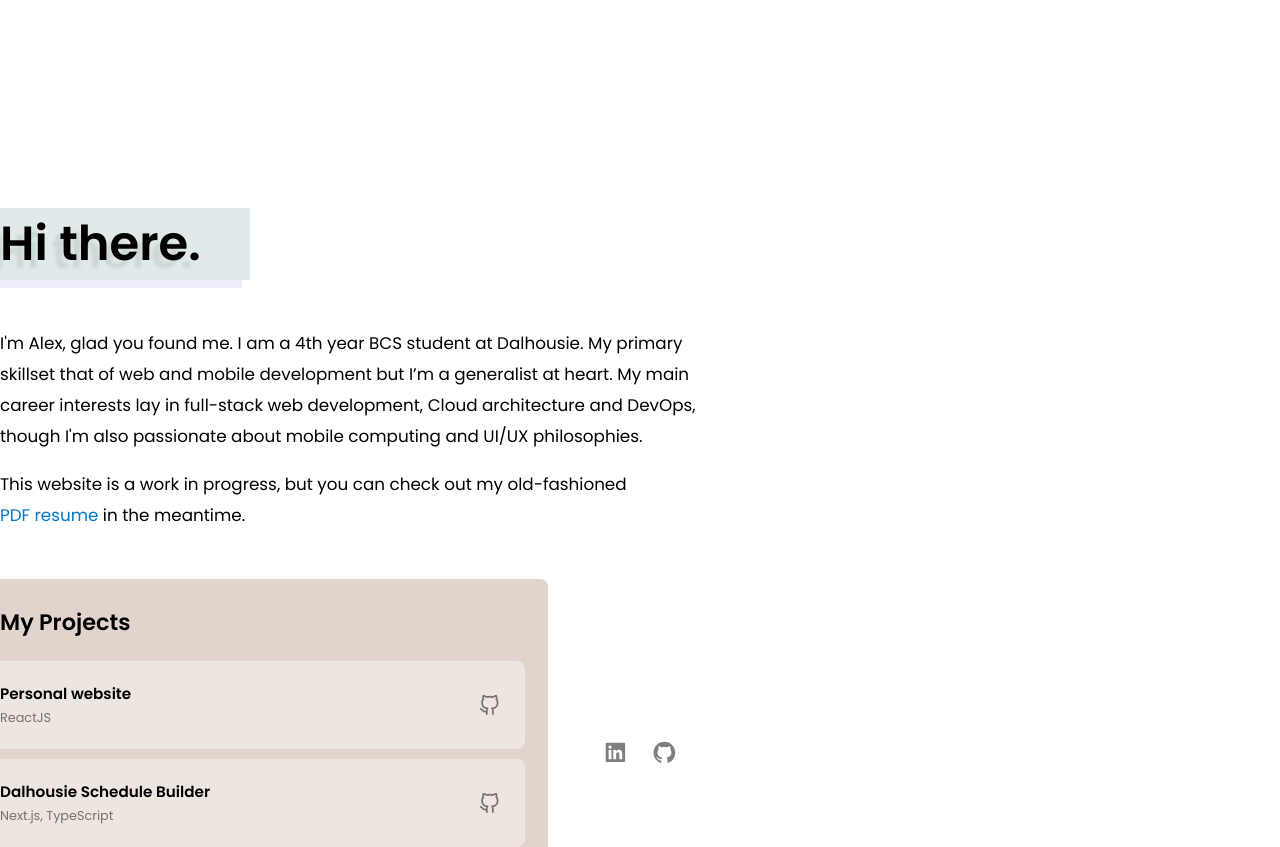
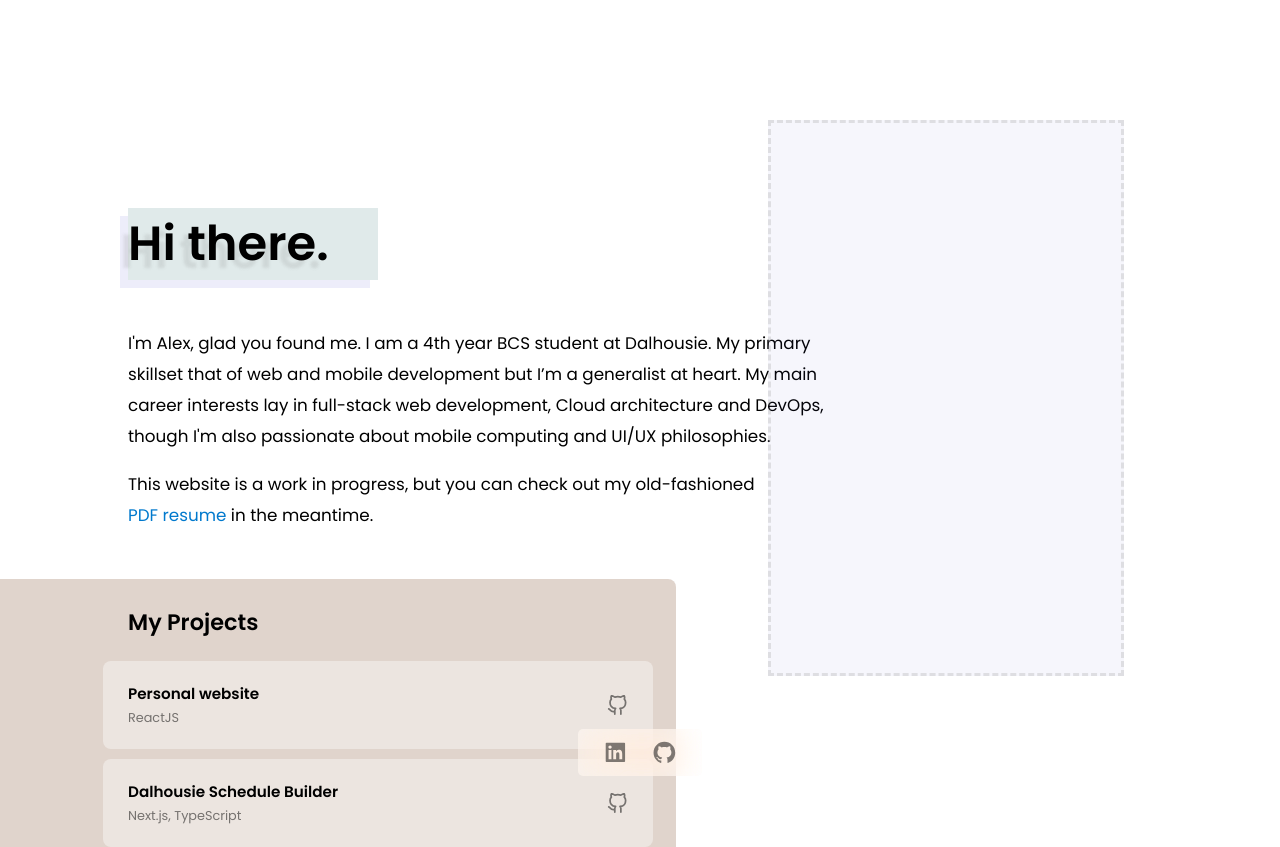
Before and after one commit to alexphl/alexphl.github.io, a Next.js app: page / in a window 1280 px wide. Shown: the top 847 px of the page. Built offline with nearby package versions, Linux system fonts and the light colour scheme.

Commit message:
Fix layout

```diff
--- a/pages/index.tsx
+++ b/pages/index.tsx
@@ -6,7 +6,7 @@ import Projects from "./Projects";
 
 const Home: NextPage = () => {
   return (
-    <div>
+    <div id="root">
       <header>
         <h3> Hi there. </h3>
         <h5>
```
